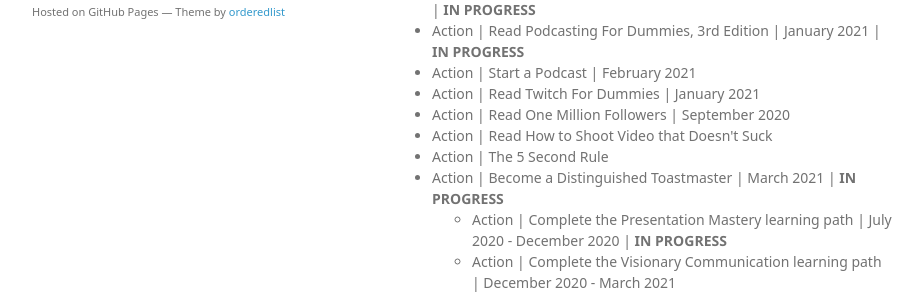
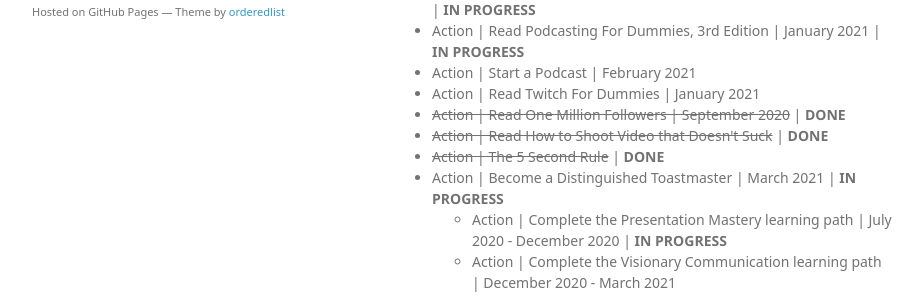
Before and after one commit to rainleander/rainleander.github.io, a Jekyll site: the page speak-softly.html, which Jekyll copies as it is, in a window 1280 px wide. Shown: the part 809-1105 px from the top of the page, without its empty margins (178-1101 px from the left). Built offline with Jekyll 4.4.1, drawn with Linux system fonts in a browser that asks for light colours; some web fonts are replaced.

Commit message:
Update speak-softly.html

```diff
--- a/speak-softly.html
+++ b/speak-softly.html
@@ -54,9 +54,9 @@
         <li>Action | Read Podcasting For Dummies, 3rd Edition | January 2021 | <b>IN PROGRESS</b></li>
         <li>Action | Start a Podcast | February 2021</li>
         <li>Action | Read Twitch For Dummies | January 2021</li>
-        <li>Action | Read One Million Followers | September 2020</li>
-        <li>Action | Read How to Shoot Video that Doesn't Suck</li>
-        <li>Action | The 5 Second Rule</li>
+        <li><del>Action | Read One Million Followers | September 2020</del> | <b>DONE</b></li>
+        <li><del>Action | Read How to Shoot Video that Doesn't Suck</del> | <b>DONE</b></li>
+        <li><del>Action | The 5 Second Rule</del> | <b>DONE</b></li>
         <li>Action | Become a Distinguished Toastmaster | March 2021 | <b>IN PROGRESS</b>
           <ul><li>Action | Complete the Presentation Mastery learning path | July 2020 - December 2020 | <b>IN PROGRESS</b></li>
             <li>Action | Complete the Visionary Communication learning path | December 2020 - March 2021</li>
```
